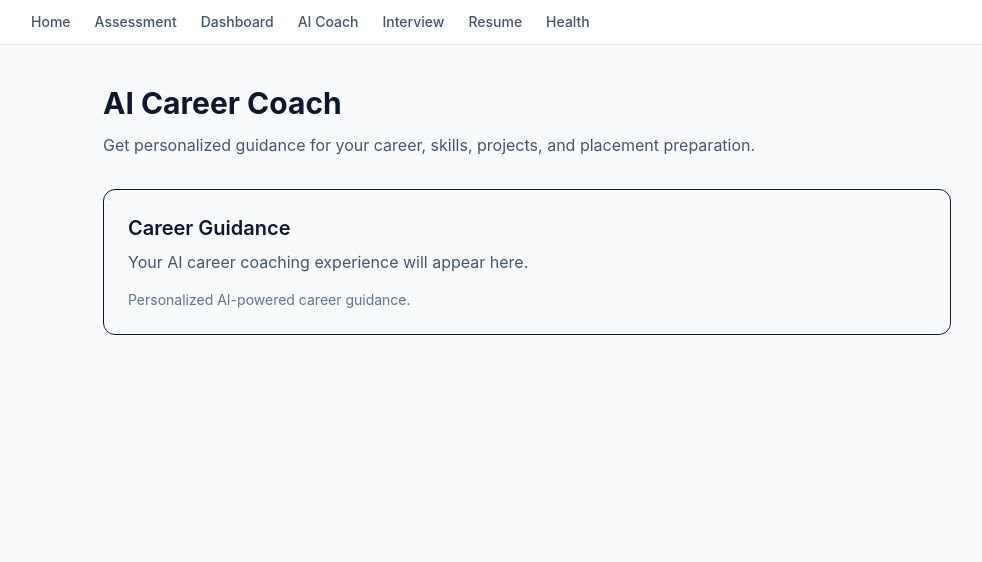
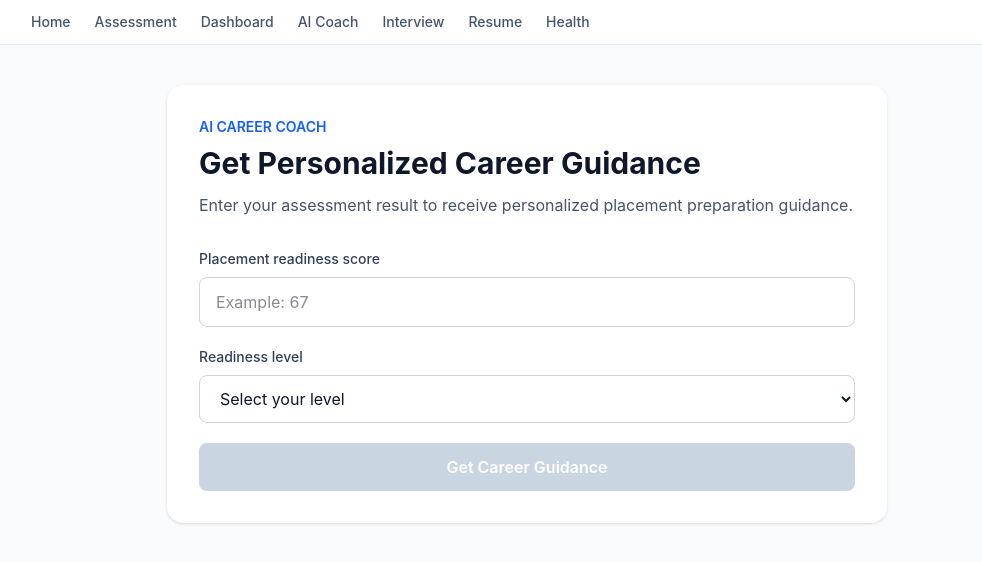
Before and after one commit to yashasvibr-svg/ai-career-placement-coach, a Next.js app: page /coach in a window 1280 px wide. Shown: the top 562 px of the page, without its empty margins (113-1095 px from the left). Built offline with nearby package versions, Linux system fonts and the light colour scheme.

Commit message:
feat: connect career coach to API

```diff
--- a/app/coach/page.tsx
+++ b/app/coach/page.tsx
@@ -1,27 +1,142 @@
+"use client";
+
+import { useState } from "react";
+
 export default function CoachPage() {
+  const [score, setScore] = useState("");
+  const [readiness, setReadiness] = useState("");
+  const [message, setMessage] = useState("");
+  const [loading, setLoading] = useState(false);
+  const [error, setError] = useState("");
+
+  async function getGuidance() {
+    setLoading(true);
+    setError("");
+    setMessage("");
+
+    try {
+      const response = await fetch("/api/coach", {
+        method: "POST",
+        headers: {
+          "Content-Type": "application/json",
+        },
+        body: JSON.stringify({
+          score: Number(score),
+          readiness,
+        }),
+      });
+
+      const data = await response.json();
+
+      if (!response.ok) {
+        throw new Error(data.error || "Something went wrong.");
+      }
+
+      setMessage(data.message);
+    } catch (err) {
+      setError(
+        err instanceof Error
+          ? err.message
+          : "Unable to get career guidance."
+      );
+    } finally {
+      setLoading(false);
+    }
+  }
+
   return (
-    <main className="mx-auto max-w-4xl px-6 py-10">
-      <h1 className="text-3xl font-bold">
-        AI Career Coach
+    <main className="mx-auto max-w-3xl px-4 py-10 sm:px-6">
+      <div className="rounded-2xl bg-white p-6 shadow-sm sm:p-8">
+        <p className="text-sm font-semibold text-blue-600">
+          AI CAREER COACH
+        </p>
+
+        <h1 className="mt-2 text-3xl font-bold text-slate-900">
+          Get Personalized Career Guidance
         </h1>
 
         <p className="mt-3 text-slate-600">
-        Get personalized guidance for your career, skills,
-        projects, and placement preparation.
+          Enter your assessment result to receive personalized placement
+          preparation guidance.
         </p>
 
-      <div className="mt-8 rounded-xl border p-6">
-        <h2 className="text-xl font-semibold">
+        <div className="mt-8 space-y-5">
+          <div>
+            <label
+              htmlFor="score"
+              className="block text-sm font-medium text-slate-700"
+            >
+              Placement readiness score
+            </label>
+
+            <input
+              id="score"
+              type="number"
+              min="0"
+              max="100"
+              value={score}
+              onChange={(event) => setScore(event.target.value)}
+              placeholder="Example: 67"
+              className="mt-2 w-full rounded-lg border border-slate-300 px-4 py-3"
+            />
+          </div>
+
+          <div>
+            <label
+              htmlFor="readiness"
+              className="block text-sm font-medium text-slate-700"
+            >
+              Readiness level
+            </label>
+
+            <select
+              id="readiness"
+              value={readiness}
+              onChange={(event) => setReadiness(event.target.value)}
+              className="mt-2 w-full rounded-lg border border-slate-300 px-4 py-3"
+            >
+              <option value="">Select your level</option>
+              <option value="Strong">Strong</option>
+              <option value="Developing">Developing</option>
+              <option value="Needs Improvement">
+                Needs Improvement
+              </option>
+            </select>
+          </div>
+
+          <button
+            type="button"
+            onClick={getGuidance}
+            disabled={!score || !readiness || loading}
+            className="w-full rounded-lg bg-blue-600 px-5 py-3 font-semibold text-white hover:bg-blue-700 disabled:cursor-not-allowed disabled:bg-slate-300"
+          >
+            {loading ? "Getting guidance..." : "Get Career Guidance"}
+          </button>
+        </div>
+
+        {error && (
+          <div
+            role="alert"
+            className="mt-6 rounded-lg border border-red-200 bg-red-50 p-4 text-sm text-red-700"
+          >
+            {error}
+          </div>
+        )}
+
+        {message && (
+          <section
+            aria-live="polite"
+            className="mt-8 rounded-xl border border-emerald-200 bg-emerald-50 p-5"
+          >
+            <h2 className="font-semibold text-emerald-900">
               Career Guidance
             </h2>
 
-        <p className="mt-2 text-slate-600">
-          Your AI career coaching experience will appear here.
+            <p className="mt-2 text-sm leading-6 text-emerald-800">
+              {message}
             </p>
-
-        <p className="mt-4 text-sm text-slate-500">
-          Personalized AI-powered career guidance.
-        </p>
+          </section>
+        )}
       </div>
     </main>
   );
```
Lines whose indentation alone changed are shown as unchanged.
